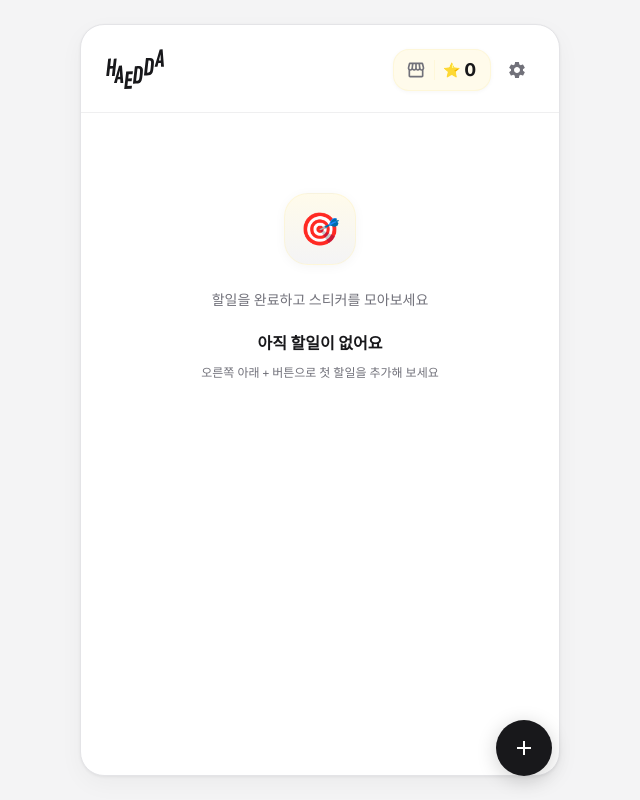
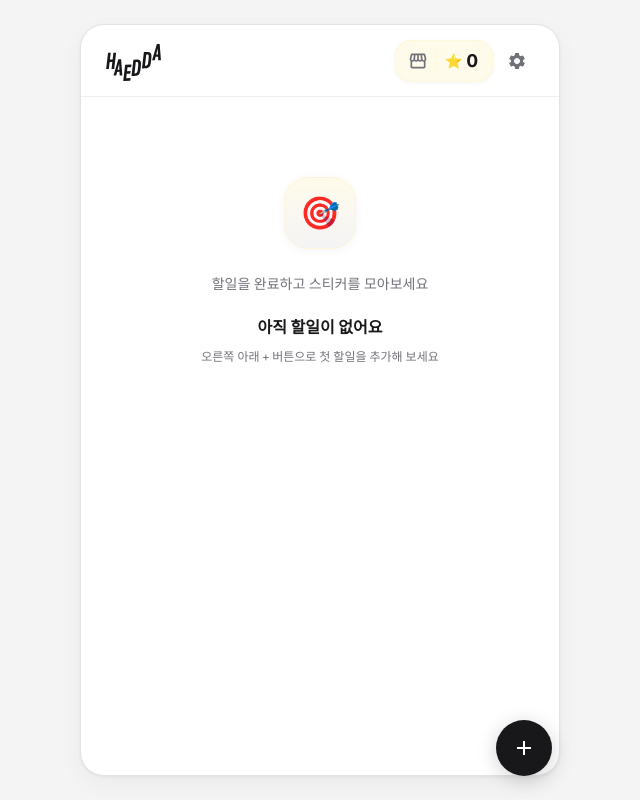
Before and after one commit to Jang-eunhye/haedda, a Next.js app: page / in a window 1280 px wide. Shown: the whole page, without its empty margins (320-960 px from the left). Built offline with nearby package versions, Linux system fonts and the light colour scheme.

Commit message:
design: 헤더 높이 수정

```diff
--- a/src/app/components/MainApp.tsx
+++ b/src/app/components/MainApp.tsx
@@ -10,6 +10,7 @@ import TodoTab from './TodoTab';
 import RewardTab from './RewardTab';
 import RewardNavButton from './RewardNavButton';
 import HaeddaLogo from './HaeddaLogo';
+import { APP_HEADER_CLASS, APP_HEADER_ICON_BTN_CLASS } from './appShellClasses';
 
 export default function MainApp() {
   const [activeTab, setActiveTab] = useState<TabType>('todo');
@@ -32,20 +33,20 @@ export default function MainApp() {
     <div className="h-dvh bg-background overflow-hidden">
       <div className="mx-auto w-full max-w-lg h-full flex flex-col sm:py-6 sm:px-4">
         <div className="flex flex-col h-full bg-surface sm:rounded-3xl sm:shadow-[0_1px_3px_rgba(0,0,0,0.06),0_8px_24px_rgba(0,0,0,0.04)] sm:border sm:border-border overflow-hidden">
-          <header className="shrink-0 px-5 pt-5 pb-4 sm:px-6 border-b border-border/60">
-            <div className="flex items-center justify-between gap-4">
+          <header className={APP_HEADER_CLASS}>
+            <div className="flex items-center justify-between gap-3 w-full min-h-0">
               <h1 className="m-0 shrink-0">
                 <button
                   type="button"
                   onClick={() => setActiveTab('todo')}
                   aria-label="할일"
                   aria-current={activeTab === 'todo' ? 'page' : undefined}
-                  className="rounded-lg active:scale-[0.98] transition-transform"
+                  className="flex items-center rounded-lg active:scale-[0.98] transition-transform"
                 >
-                  <HaeddaLogo height={44} />
+                  <HaeddaLogo height={42} />
                 </button>
               </h1>
-              <div className="flex items-center gap-2 shrink-0">
+              <div className="flex items-center gap-1.5 shrink-0">
                 <RewardNavButton
                   count={totalStickers}
                   isActive={activeTab === 'reward'}
@@ -56,7 +57,7 @@ export default function MainApp() {
                 <Link
                   href="/settings"
                   aria-label="설정"
-                  className="w-9 h-9 flex items-center justify-center rounded-lg text-muted hover:text-foreground hover:bg-background transition-colors active:scale-95"
+                  className={APP_HEADER_ICON_BTN_CLASS}
                 >
                   <MdSettings size={20} aria-hidden />
                 </Link>
--- a/src/app/components/SettingsShell.tsx
+++ b/src/app/components/SettingsShell.tsx
@@ -2,6 +2,7 @@
 
 import Link from 'next/link';
 import { MdArrowBack } from 'react-icons/md';
+import { APP_HEADER_CLASS, APP_HEADER_ICON_BTN_CLASS } from './appShellClasses';
 
 interface Props {
   title: string;
@@ -14,16 +15,18 @@ export default function SettingsShell({ title, backHref = '/', children }: Props
     <div className="h-dvh bg-background overflow-hidden">
       <div className="mx-auto w-full max-w-lg h-full flex flex-col sm:py-6 sm:px-4">
         <div className="flex flex-col h-full bg-surface sm:rounded-3xl sm:shadow-[0_1px_3px_rgba(0,0,0,0.06),0_8px_24px_rgba(0,0,0,0.04)] sm:border sm:border-border overflow-hidden">
-          <header className="shrink-0 px-4 pt-5 pb-4 sm:px-6 border-b border-border/60">
-            <div className="flex items-center gap-3">
+          <header className={APP_HEADER_CLASS}>
+            <div className="flex items-center gap-2 w-full min-h-0">
               <Link
                 href={backHref}
                 aria-label="뒤로"
-                className="w-9 h-9 flex items-center justify-center rounded-lg text-muted hover:text-foreground hover:bg-background transition-colors active:scale-95 shrink-0"
+                className={APP_HEADER_ICON_BTN_CLASS}
               >
                 <MdArrowBack size={20} aria-hidden />
               </Link>
-              <h1 className="text-lg font-bold text-foreground tracking-tight">{title}</h1>
+              <h1 className="text-lg font-bold text-foreground tracking-tight truncate">
+                {title}
+              </h1>
             </div>
           </header>
           <main className="flex-1 min-h-0 overflow-y-auto px-4 pb-4 sm:px-6">{children}</main>
--- /dev/null
+++ b/src/app/components/appShellClasses.ts
@@ -0,0 +1,5 @@
+export const APP_HEADER_CLASS =
+  'shrink-0 flex h-[4.5rem] items-center border-b border-border/60 px-5 sm:px-6';
+
+export const APP_HEADER_ICON_BTN_CLASS =
+  'w-9 h-9 flex items-center justify-center rounded-lg text-muted hover:text-foreground hover:bg-background transition-colors active:scale-95 shrink-0';
```
